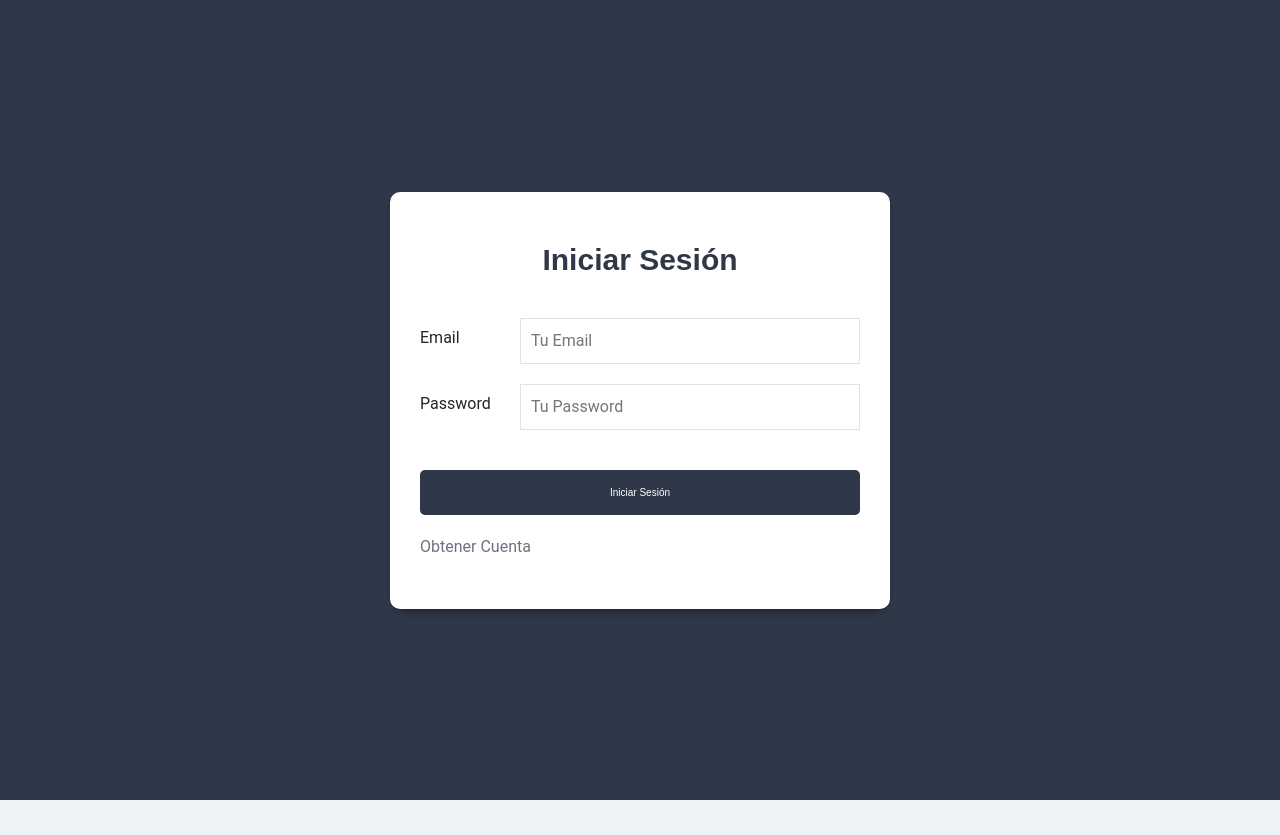
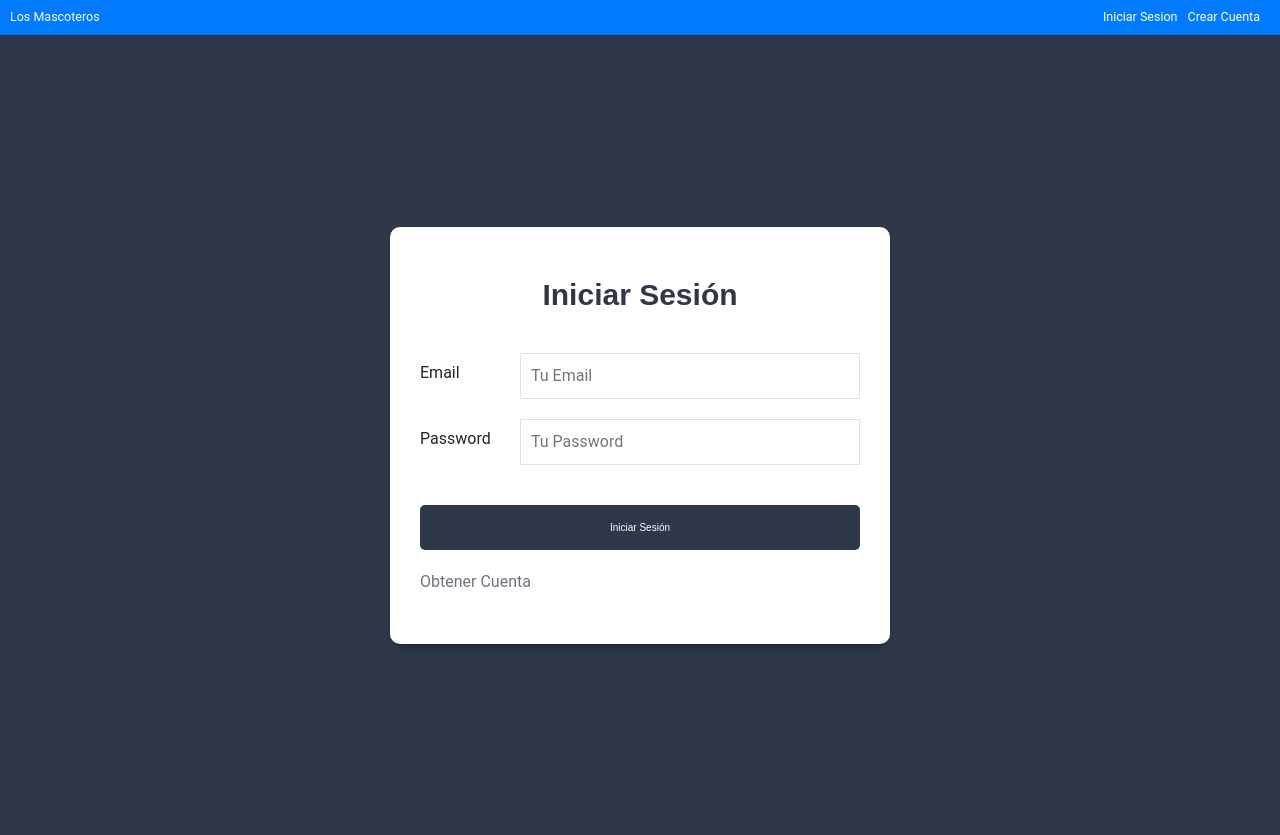
Before and after one commit to MKluna/Los-Mascoteros, a React (Create React App) app in the folder cliente/: page /login in a window 1280 px wide. Before the commit the page ends 800 px from the top, so only its background shows below. Built offline with nearby package versions, Linux system fonts and the light colour scheme; no server answers.

Commit message:
coomit: -

```diff
--- a/cliente/src/App.js
+++ b/cliente/src/App.js
@@ -16,9 +16,10 @@ function App() {
             <AlertState>
               <AuthState>
             <Router>
+            <Header/>
               <Switch>
+               <Route exact path="/" component={Inicio} />
                 <Route exact path="/login" component={Login} />
-
                 <Route exact path="/new-account" component={NewAccount} />
 
               </Switch>
--- a/cliente/src/components/auth/login.js
+++ b/cliente/src/components/auth/login.js
@@ -82,7 +82,7 @@ const Login = () => {
             ></input>
           </div>
         </form>
-        <Link to={'/nueva-cuenta'} className="enlace-cuenta">Obtener Cuenta</Link>
+        <Link to={'/new-account'} className="enlace-cuenta">Obtener Cuenta</Link>
       </div>
     </div>
   );
--- a/cliente/src/components/layout/header.js
+++ b/cliente/src/components/layout/header.js
@@ -6,7 +6,7 @@ const Header = () => {
         <Link class="navbar-brand" to={'/'}>Los Mascoteros</Link>
         <form class="form-inline my-2 my-lg-0">
         <Link class="navbar-brand" to={'/login'}>Iniciar Sesion</Link>
-        <Link class="navbar-brand" to={'/nueva-cuenta'}>Crear Cuenta</Link>
+        <Link class="navbar-brand" to={'/new-account'}>Crear Cuenta</Link>
         </form>
       </nav>
     );
```
